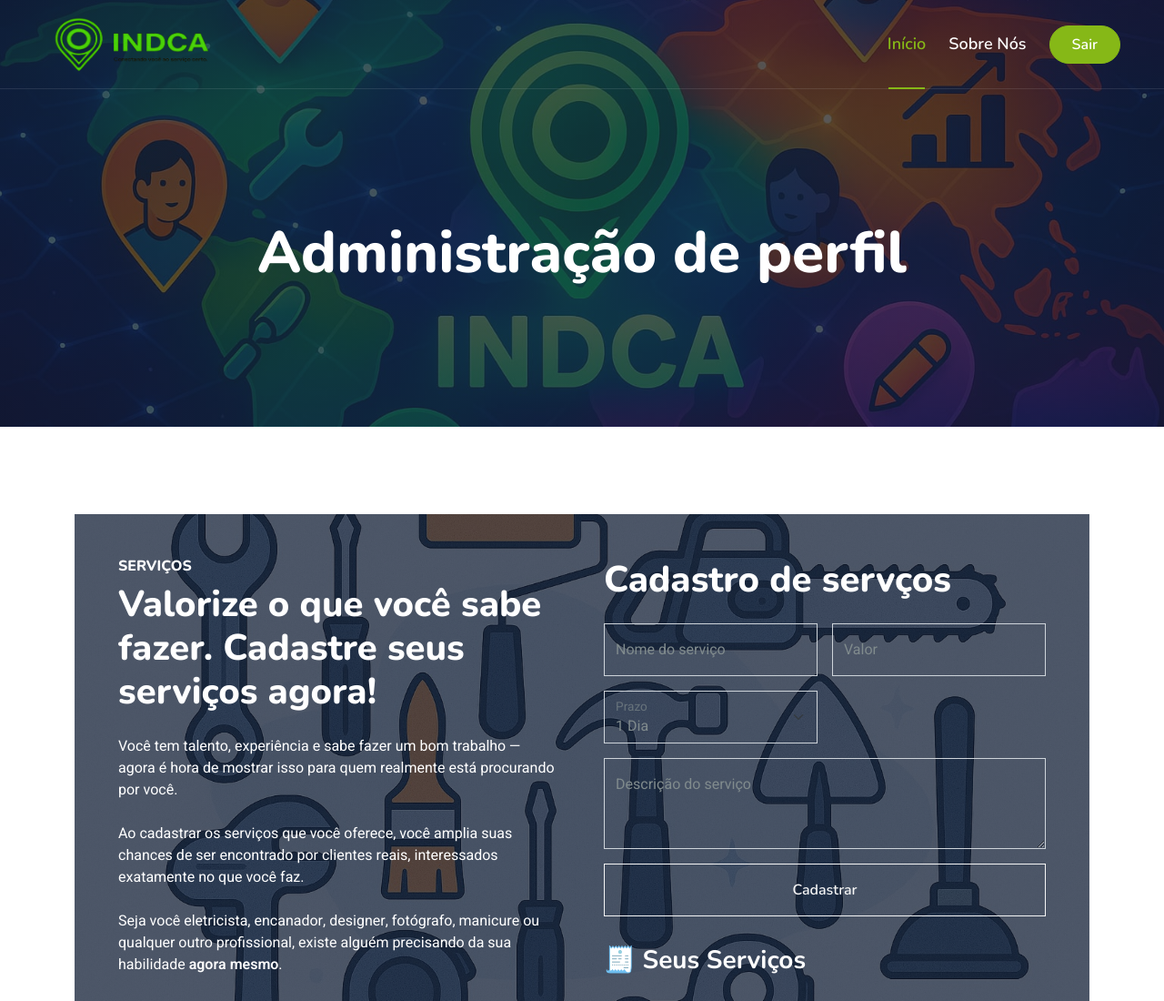
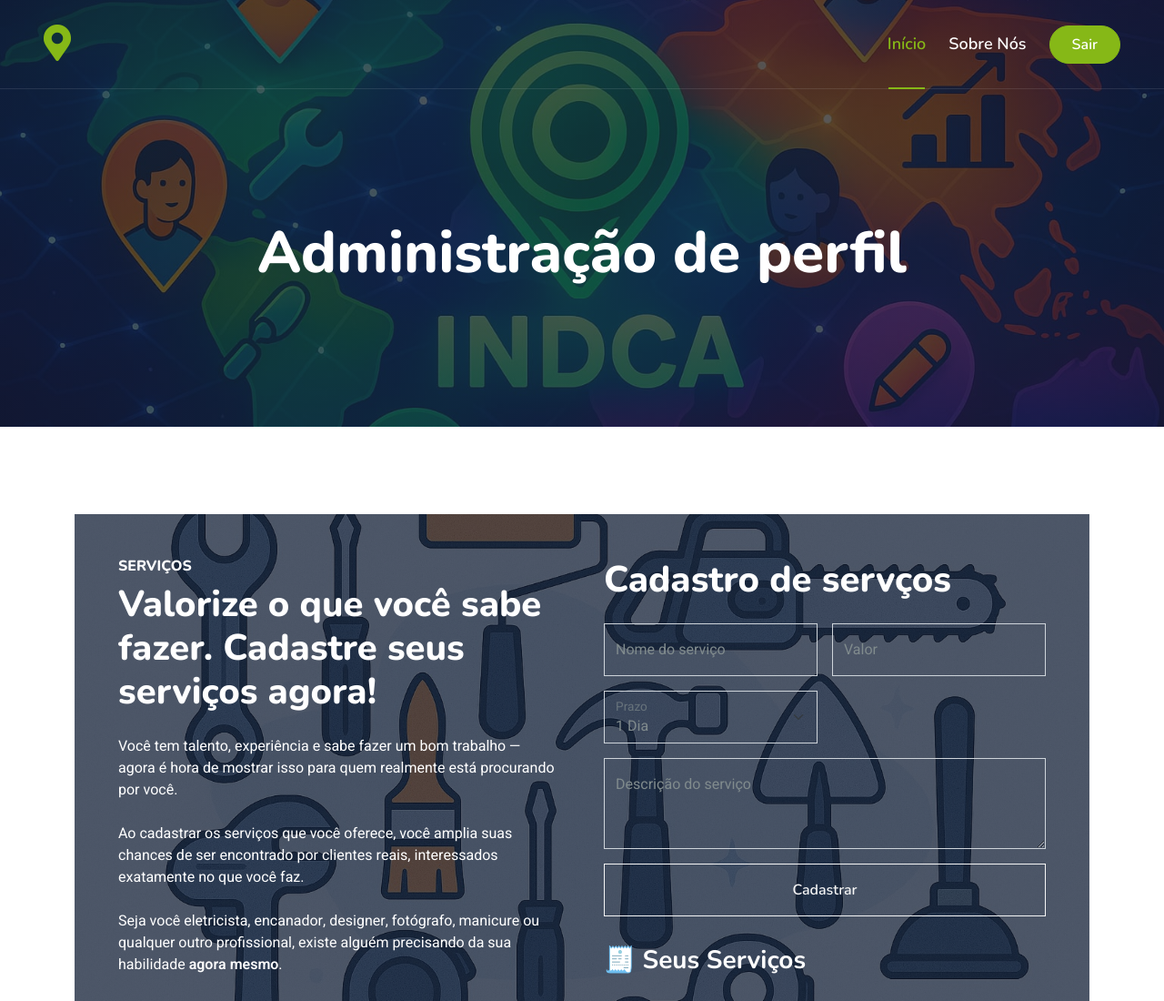
Before and after one commit to Djefferson99/Temp-INDICA, a plain HTML site: page prestadorAdm.html in a window 1280 px wide. Shown: the top 1100 px of the page at 91% size. Drawn offline with nearby package versions, Linux system fonts and the light colour scheme.

Commit message:
titlepresAdm

```diff
--- a/prestadorAdm.html
+++ b/prestadorAdm.html
@@ -54,9 +54,8 @@
     <!-- Navbar & Hero Start -->
     <div class="container-fluid position-relative p-0">
         <nav class="navbar navbar-expand-lg navbar-light px-4 px-lg-5 py-3 py-lg-0">
-            <a href="#" class="navbar-brand p-0">
-              <img src="./img/indca.png" alt="logo" class="logo-nav">
-              <!-- <h1 class="text-primary m-0"><i class="fa fa-map-marker-alt me-3"></i>IN.D.C.A</h1> -->
+            <a href="" class="navbar-brand p-0">
+                <h1 class="text-primary m-0"id="nomeEmpresaTitulo"><i class="fa fa-map-marker-alt me-3"></i></h1>
             </a>
             <button class="navbar-toggler" type="button" data-bs-toggle="collapse" data-bs-target="#navbarCollapse">
                 <span class="fa fa-bars"></span>
```
Also changed, not shown: cadastroPrestador.html (+2 -2 lines).
